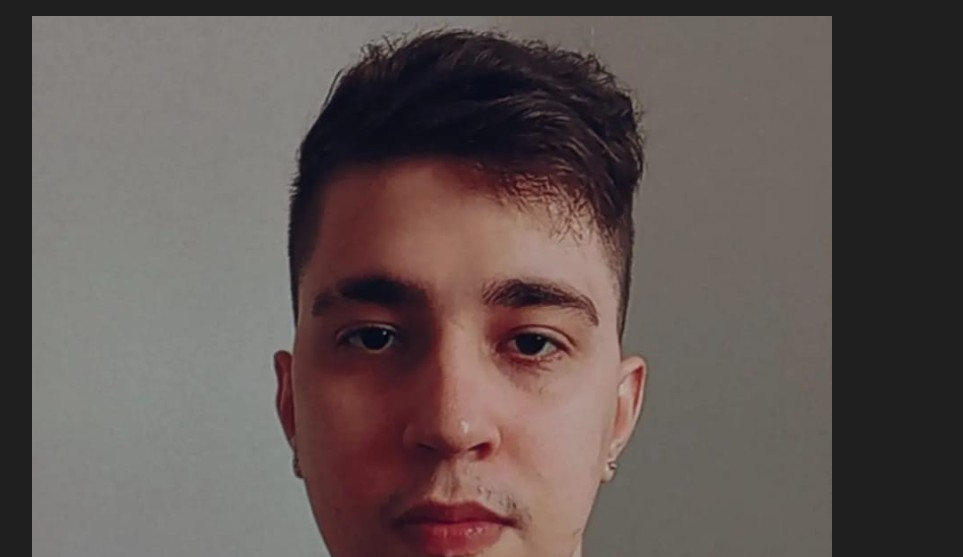
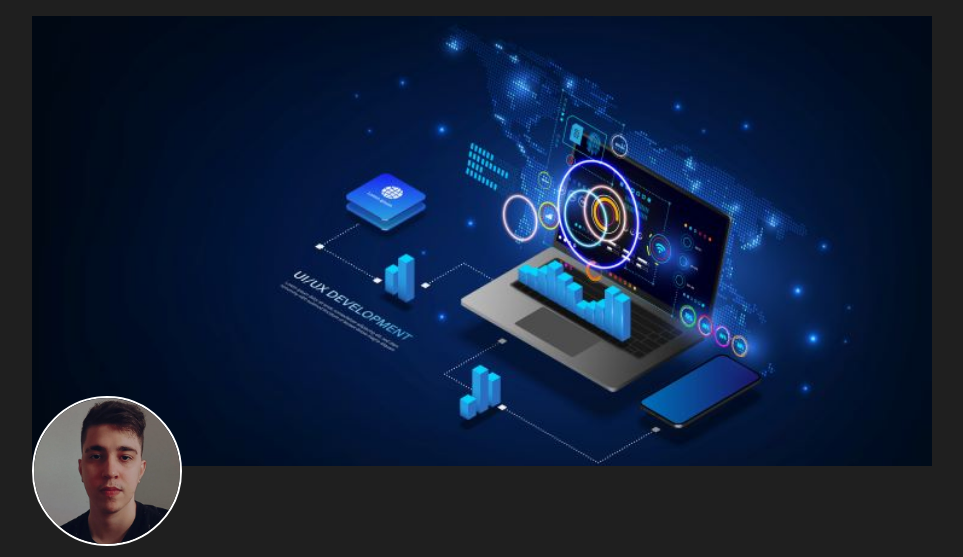
Before and after one commit to brittola/pagina-pessoal, a plain HTML site: page index.html in a window 1280 px wide. Shown: the top 557 px of the page, without its empty margins (158-1121 px from the left). Drawn offline with Linux system fonts and the light colour scheme.

Commit message:
add banner tag

```diff
--- a/index.html
+++ b/index.html
@@ -14,7 +14,8 @@
 
 <body>
   <div class="container">
-    <img src="./img/gabriel.jpg" alt="Imagem de perfil do Gabriel" />
+    <img class="banner" src="./img/banner.jpg" alt="Ilustração de um notebook com a legenda UI/UX Development">
+    <img class="perfil" src="./img/gabriel.jpg" alt="Imagem de perfil do Gabriel" />
 
     <h1>Gabriel Rodrigues</h1>
     <p>
```
